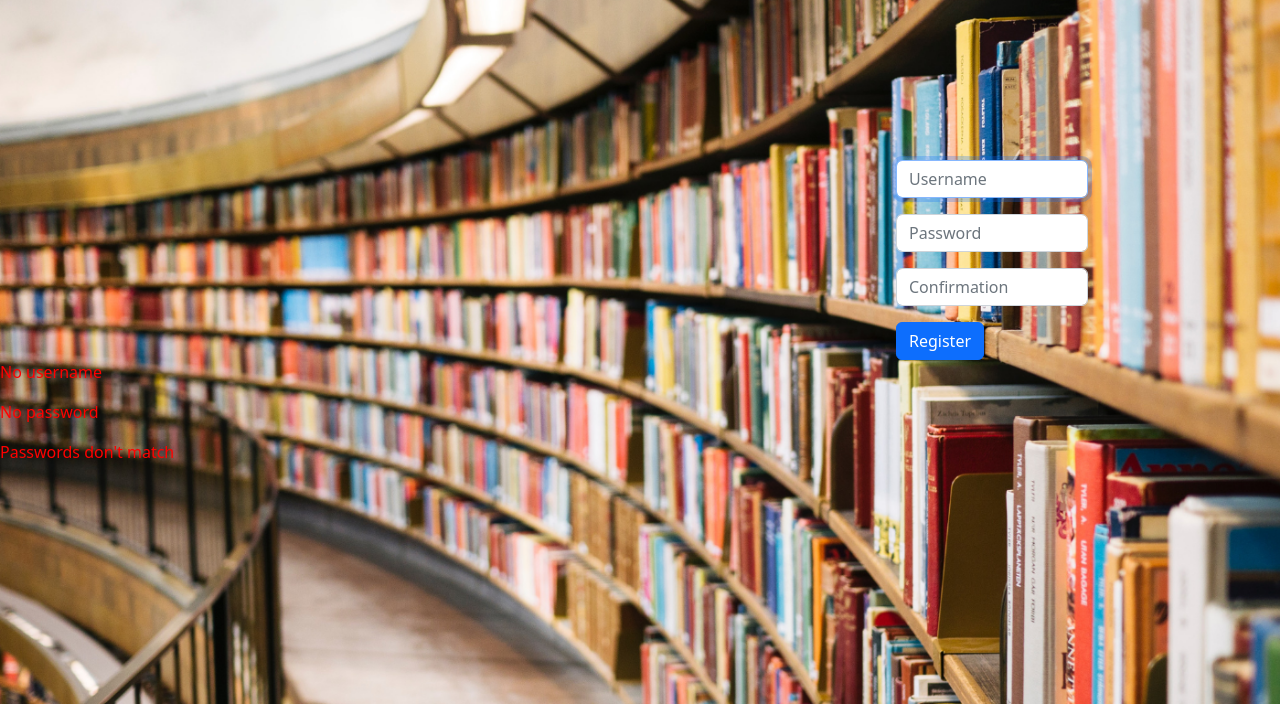
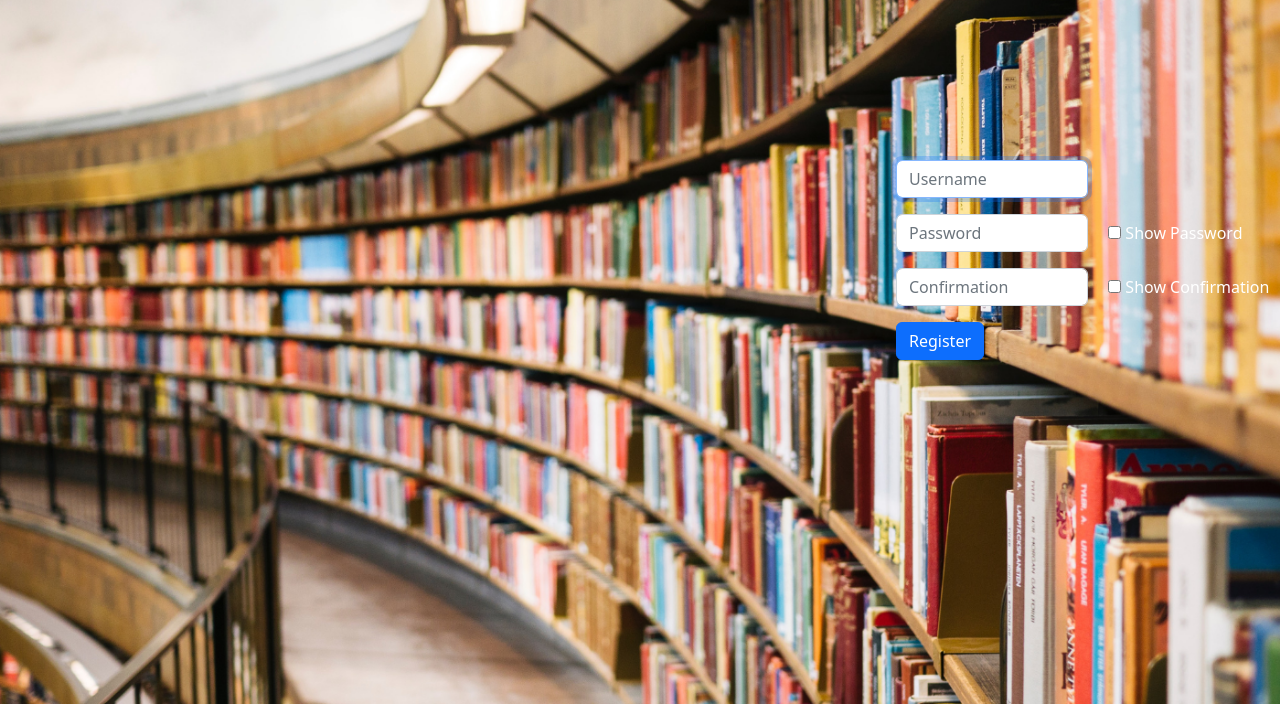
Before and after one commit to estarpro1022/CS50-Solution, a Flask app: template Final_Project/templates/register.html in a window 1280 px wide. Shown: the part 54-758 px from the top of the page. Run offline with Flask 2, Linux system fonts and the light colour scheme; the template is opened without the code that fills it, so the values that code supplies are empty.

Commit message:
add checkbox of password. decide whether to show passwords, and make checkbox behind text frame return render_template('', msg=), without using if statement.

```diff
--- a/Final_Project/app.py
+++ b/Final_Project/app.py
@@ -51,17 +51,17 @@ def logout():
 @app.route('/register', methods=['GET', 'POST'])
 def register():
     if request.method == 'GET':
-        return render_template('register.html', username=True, password=True, confirmation=True)
+        return render_template('register.html', msg='')
     username = request.form.get('username')
     password = request.form.get('password')
     confirmation = request.form.get('confirmation')
 
     if not username:
-        return render_template("register.html", username=None, password=True, confirmation=True)
+        return render_template("register.html", msg="No username")
     if not password:
-        return render_template("register.html", username=True, password=False, confirmation=True)
+        return render_template("register.html", msg="No password")
     if confirmation != password:
-        return render_template("register.html", username=True, password=True, confirmation=False)
+        return render_template("register.html", msg="Passwords don't match")
 
     with sqlite3.connect('user.db') as con:
         cur = con.cursor()
--- a/Final_Project/templates/buy.html
+++ b/Final_Project/templates/buy.html
@@ -32,7 +32,7 @@ Buy
         </li>
     </ul>
     <form action="/buy" method="post" style="text-align: center">
-        <input autocomplete="off" name="bookname" placeholder="Book" type="text">
+        <input autofocus autocomplete="off" name="bookname" placeholder="Book" type="text">
         <input autocomplete="off" name="number" placeholder="Number" type="number">
         <input class="btn btn-primary" type="submit" value="Buy">
     </form>
--- a/Final_Project/templates/favorite.html
+++ b/Final_Project/templates/favorite.html
@@ -39,7 +39,7 @@
     </header>
 
     <form action="/favorite" method="post" style="text-align: center; margin-bottom: 1rem">
-        <input autocomplete="off" name="bookname" placeholder="Name" type="text">
+        <input autofocus autocomplete="off" name="bookname" placeholder="Name" type="text">
         <input class="btn btn-primary" type="submit" value="Add to Shopping Cart">
     </form>
 
--- a/Final_Project/templates/register.html
+++ b/Final_Project/templates/register.html
@@ -22,21 +22,56 @@
             </form>
         </li>
     </ul>
-    <div style="width: 12rem; margin-left: 70%">
+    <div style="margin-left: 70%">
         <form action="/register" method="post">
-            <input autocomplete="off" autofocus class="form-control" name="username" placeholder="Username" style="margin-bottom: 1rem;" type="text">
-            <input autocomplete="off" class="form-control" name="password" placeholder="Password" style="margin-bottom: 1rem;" type="text">
-            <input autocomplete="off" class="form-control" name="confirmation" placeholder="Confirmation" style="margin-bottom: 1rem;" type="text">
-            <input class="btn btn-primary" type="submit" value="Register">
+            <input autocomplete="off" autofocus class="form-control" name="username" placeholder="Username"
+                   style="width: 12rem; margin-bottom: 1rem;" type="text">
+            <ul class="header">
+                <li>
+                    <input autocomplete="off" id="password" class="form-control" name="password" placeholder="Password"
+                           style="width: 12rem; margin-left: -2rem; margin-right: 1rem;" type="password">
+                </li>
+                <li>
+                    <input type="checkbox" onclick="showpassword()">
+                    <span style="color: white">Show Password</span>
+                </li>
+            </ul>
+
+            <ul class="header">
+                <li>
+                    <input autofocus autocomplete="off" class="form-control" id="confirmation" name="confirmation"
+                           placeholder="Confirmation" style="width: 12rem; margin-left: -2rem;" type="password">
+                </li>
+                <li>
+                    <input style="margin-left: 1rem" type="checkbox" onclick="showpassword1()">
+                    <span style="color: white">Show Confirmation</span>
+                </li>
+            </ul>
+            <div style="margin-top: -1rem">
+                <span style="background-color: red; color: #2d0606">
+                    {{ msg }}
+                </span>
+            </div>
+            <input class="btn btn-primary" style="margin-top: 1rem" type="submit" value="Register">
         </form>
+        <script>
+            function showpassword() {
+                let password = document.querySelector('#password');
+                if (password.type === "password") {
+                    password.type = "text";
+                } else {
+                    password.type = "password";
+                }
+            }
+
+            function showpassword1() {
+                let confirmation = document.querySelector('#confirmation')
+                if (confirmation.type === "password") {
+                    confirmation.type = "text";
+                } else {
+                    confirmation.type = "password";
+                }
+            }
+        </script>
     </div>
-    {% if not username %}
-        <p style="color:red">No username</p>
-    {% endif %}
-    {% if not password %}
-        <p style="color: red">No password</p>
-    {% endif %}
-    {% if not confirmation %}
-        <p style="color: red">Passwords don't match</p>
-    {% endif %}
 {% endblock %}
--- a/Final_Project/templates/search.html
+++ b/Final_Project/templates/search.html
@@ -32,7 +32,7 @@
         </li>
     </ul>
     <form action="/search" method="post" style="text-align: center; margin-bottom: 1rem">
-        <input autocomplete="off" name="name" placeholder="Book" type="text">
+        <input autofocus autocomplete="off" name="name" placeholder="Book" type="text">
         <input class="btn btn-primary" type="submit" value="Search">
     </form>
     <div class="page_margin">
```
Also changed, not shown: Final_Project/templates/login.html (+21 -3 lines), Final_Project/user.db, 1 other file.
